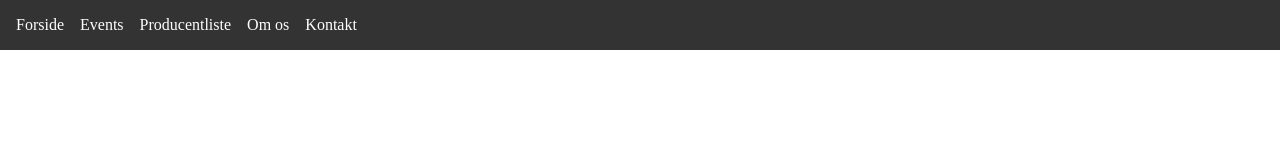
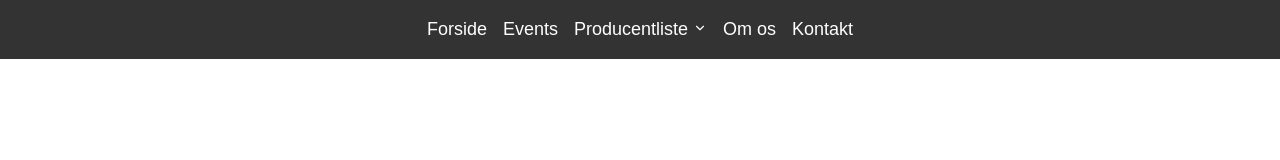
Before and after one commit to Tema-10-Eksamen-KC-Vin/kc-vin, an Astro site: page / in a window 1280 px wide. Built offline with nearby package versions, Linux system fonts and the light colour scheme; Astro itself is replaced by a stand-in of ours; a web font is replaced by a local one.

Commit message:
feature add - navbar

```diff
--- a/src/components/Navbar.astro
+++ b/src/components/Navbar.astro
@@ -5,15 +5,27 @@
 <nav>
   <ul>
     <li><a href="/">Forside</a></li>
-    <li><a href="/about">Events</a></li>
-    <li><a href="/contact">Producentliste</a></li>
-    <li><a href="/products">Om os</a></li>
-    <li><a href="/services">Kontakt</a></li>
+    <li><a href="/event">Events</a></li>
+    <li>
+      <a class="dropdown-hover" href="/product"
+        >Producentliste
+        <svg xmlns="http://www.w3.org/2000/svg" width="14" height="14" viewBox="0 0 24 24" fill="none" stroke="currentColor" stroke-width="2" stroke-linecap="round" stroke-linejoin="round" class="h-4 w-4">
+          <path d="m6 9 6 6 6-6"></path>
+        </svg>
+      </a>
+    </li>
+    <li><a href="/about">Om os</a></li>
+    <li><a href="/contact">Kontakt</a></li>
   </ul>
 </nav>
 
+<!-- Dropdown menu -->
+
 <style>
   nav {
+    display: flex;
+    justify-content: center;
+    align-items: center;
     background-color: #333;
     color: white;
     padding: 1rem;
--- a/src/layouts/Layout.astro
+++ b/src/layouts/Layout.astro
@@ -1,3 +1,9 @@
+---
+import Navbar from "../components/Navbar.astro";
+import Footer from "../components/Footer.astro";
+import "../styles/global.css";
+---
+
 <!doctype html>
 <html lang="en">
   <head>
@@ -5,10 +11,17 @@
     <meta name="viewport" content="width=device-width" />
     <link rel="icon" type="image/svg+xml" href="/favicon.svg" />
     <meta name="generator" content={Astro.generator} />
-		<title>Astro Basics</title>
+    <title>Kahlenberg & Christiansen</title>
+
+    <link rel="stylesheet" href="https://use.typekit.net/enx5ivm.css" />
   </head>
   <body>
+    <Navbar />
+    <main>
       <slot />
+    </main>
+    <Footer />
+    <script src="../scripts/menu.js"></script>
   </body>
 </html>
 
--- a/src/pages/index.astro
+++ b/src/pages/index.astro
@@ -1,8 +1,16 @@
 ---
 import Layout from "../layouts/Layout.astro";
-import Navbar from "../components/Navbar.astro";
+import Indexheader from "../components/Indexheader.astro";
+import Indexinfo1 from "../components/Indexinfo1.astro";
+import Indexlist from "../components/Indexlist.astro";
+import Indexinfo2 from "../components/Indexinfo2.astro";
+import Indexgallery from "../components/Indexgallery.astro";
 ---
 
 <Layout>
-  <Navbar />
+  <Indexheader />
+  <Indexinfo1 />
+  <Indexlist />
+  <Indexinfo2 />
+  <Indexgallery />
 </Layout>
--- a/src/styles/global.css
+++ b/src/styles/global.css
@@ -66,6 +66,13 @@ p {
   font-family: mundial-narrow-variable, sans-serif;
 }
 
+a {
+  font-size: 1.125rem;
+  font-variation-settings: "wght" 200;
+  line-height: 1.5;
+  font-family: mundial-narrow-variable, sans-serif;
+}
+
 h1 .accentfont {
   font-size: 5.5rem;
   font-family: altesse-std-64pt, sans-serif;
```
Also changed, not shown: src/scripts/menu.js (added). Lines whose indentation alone changed are shown as unchanged.
